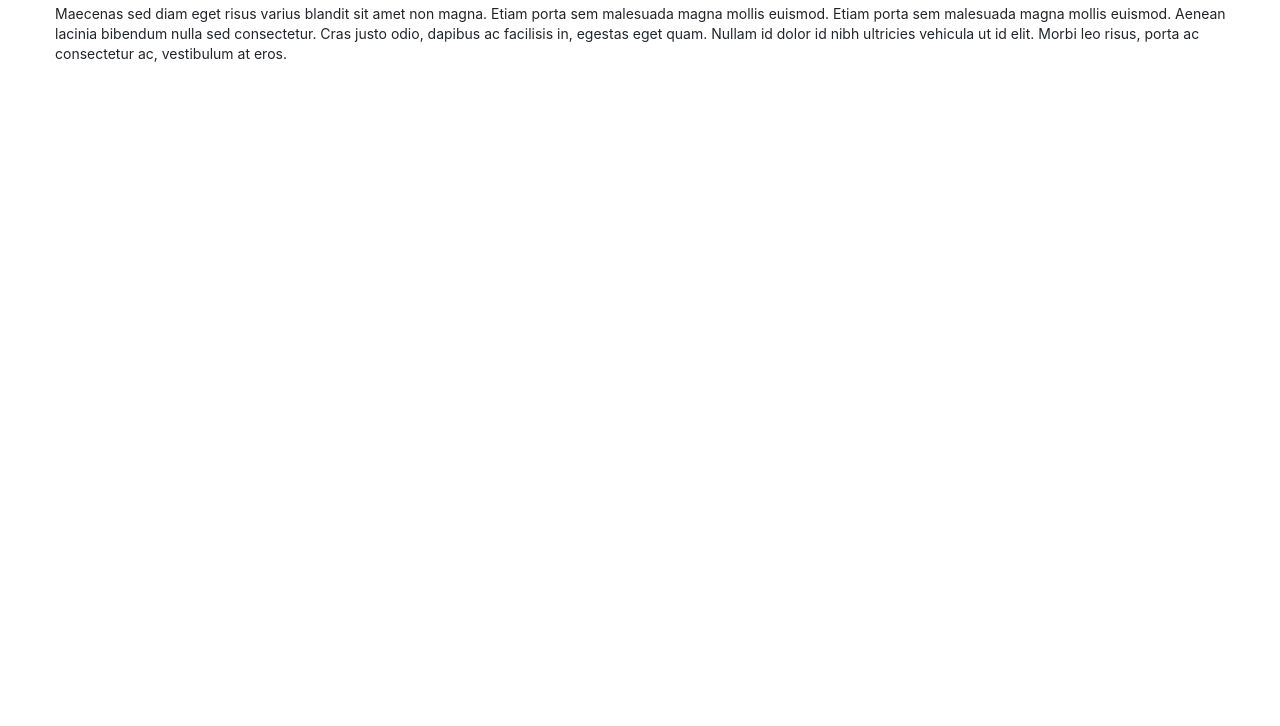
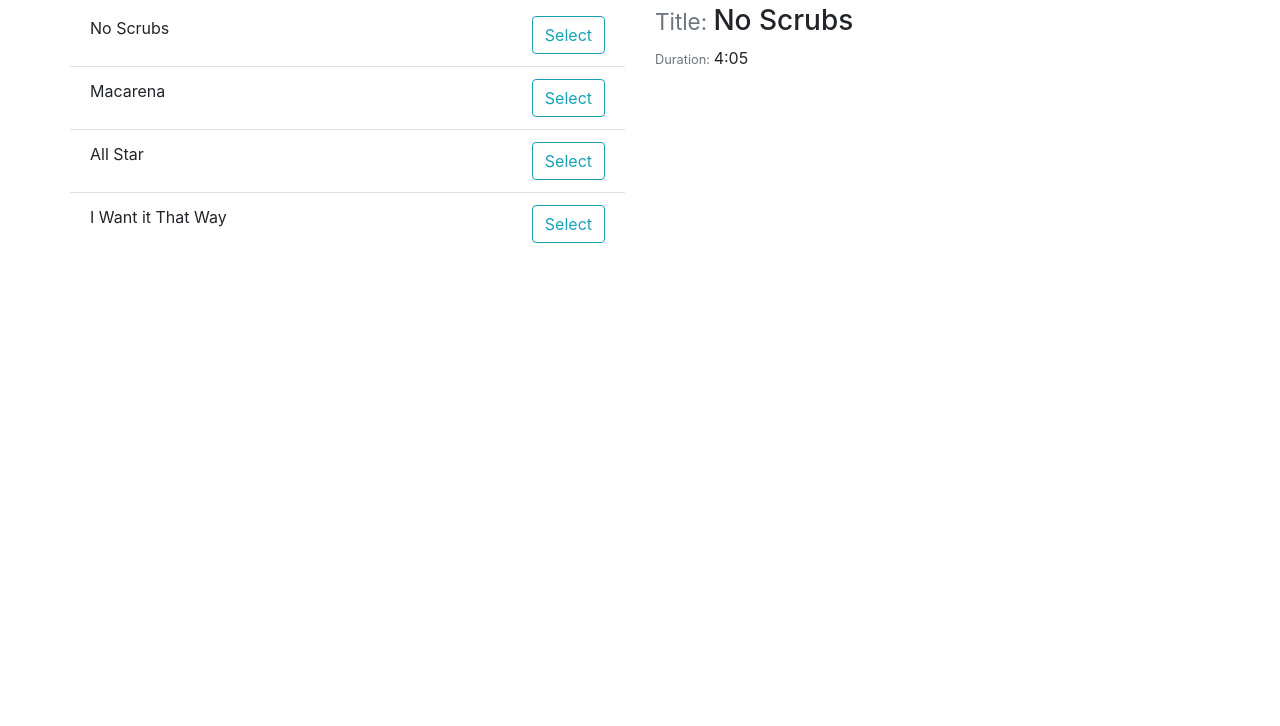
Before and after one commit to MarinaKam/react-redux, a React app: page / in a window 1280 px wide. Shown: the part 74-800 px from the top of the page. Built offline with nearby package versions, Linux system fonts and the light colour scheme.

Commit message:
control buttons to display items

```diff
--- a/public/index.html
+++ b/public/index.html
@@ -3,7 +3,7 @@
   <head>
     <meta charset="utf-8" />
     <link rel="shortcut icon" href="%PUBLIC_URL%/favicon.ico" />
-    <link rel="stylesheet" href="https://cdnjs.cloudflare.com/ajax/libs/semantic-ui/2.4.1/semantic.min.css">
+    <!--<link rel="stylesheet" href="https://cdnjs.cloudflare.com/ajax/libs/semantic-ui/2.4.1/semantic.min.css">-->
     <link rel="stylesheet" href="https://stackpath.bootstrapcdn.com/bootstrap/4.3.0/css/bootstrap.min.css" integrity="sha384-PDle/QlgIONtM1aqA2Qemk5gPOE7wFq8+Em+G/hmo5Iq0CCmYZLv3fVRDJ4MMwEA" crossorigin="anonymous">
     <meta
       name="viewport"
--- a/src/05_songs/actions/index.js
+++ b/src/05_songs/actions/index.js
@@ -0,0 +1,10 @@
+const SELECTED_SONG = 'SELECTED_SONG';
+
+//Action creator
+export const selectSong = (song) => {
+    // return action
+  return {
+      type: SELECTED_SONG,
+      payload: song
+  }
+};
--- a/src/05_songs/components/App/App.js
+++ b/src/05_songs/components/App/App.js
@@ -1,16 +1,19 @@
 import React, { Component, Fragment } from 'react';
 import SongList from "../SongList/SongList";
+import SongDetail from "../SongDetail/SongDetail";
 
 class App extends Component {
-
     render() {
         return(
             <Fragment>
-                <section className='container-fluid'>
-                    <h1>Search Songs</h1>
+                <section className='container'>
+                    <h1>List of Songs</h1>
                 </section>
-                <section className='container-fluid'>
-                   <SongList />
+                <section className='container'>
+                    <div className="row">
+                        <SongList />
+                        <SongDetail/>
+                    </div>
                 </section>
             </Fragment>
         );
--- a/src/05_songs/components/SongDetail/SongDetail.js
+++ b/src/05_songs/components/SongDetail/SongDetail.js
@@ -1,10 +1,15 @@
 import React from 'react';
+import { connect } from 'react-redux';
 
-const SongDetail = () => (
-    <li>
-        <h3>Hi</h3>
-        <p>Maecenas sed diam eget risus varius blandit sit amet non magna. Etiam porta sem malesuada magna mollis euismod. Etiam porta sem malesuada magna mollis euismod. Aenean lacinia bibendum nulla sed consectetur. Cras justo odio, dapibus ac facilisis in, egestas eget quam. Nullam id dolor id nibh ultricies vehicula ut id elit. Morbi leo risus, porta ac consectetur ac, vestibulum at eros.</p>
-    </li>
-);
+const SongDetail = ( { song, showSong } ) => {
+    return (
+        <div className='col-12 col-md-6'>
+            <h3><small className="text-muted">Title: </small>{song ? song.title : showSong.title}</h3>
+            <p><small className="text-muted">Duration: </small> { song ? song.duration : showSong.duration}</p>
+        </div>
+    );
+};
 
-export default SongDetail;
+const mapStateToProps = (state) => ({song: state.selectedSong, showSong: state.songs[0]});
+
+export default connect(mapStateToProps)(SongDetail);
--- a/src/05_songs/components/SongList/SongList.js
+++ b/src/05_songs/components/SongList/SongList.js
@@ -1,10 +1,37 @@
-import React from 'react';
-import SongDetail from "../SongDetail/SongDetail";
+import React, { Component, Fragment } from 'react';
+import { connect } from 'react-redux';
+import { selectSong } from '../../actions';
 
-const SongList = () => (
-  <ul>
-      <SongDetail/>
-  </ul>
-);
+class SongList extends Component {
 
-export default SongList;
+    renderList() {
+        return this.props.songs.map((song, i) => (
+            <li
+                className='list-group-item'
+                key={`${song.title}-${i}`}
+            >
+                { song.title }
+                <button
+                    className="btn btn-outline-info float-right"
+                    onClick={() => this.props.selectSong(song)}
+                >
+                    Select
+                </button>
+            </li>
+        ));
+    }
+
+    render() {
+        return(
+            <Fragment>
+                <ul className='list-group list-group-flush col-12 col-md-6'>
+                    {this.renderList()}
+                </ul>
+            </Fragment>
+        );
+    }
+}
+
+const mapStateToProps = (state) => ({ songs: state.songs });
+
+export default connect(mapStateToProps, { selectSong })(SongList);
--- /dev/null
+++ b/src/05_songs/reducers/index.js
@@ -0,0 +1,22 @@
+import { combineReducers } from 'redux';
+
+const songReducer = () => {
+  return [
+      {title: 'No Scrubs', duration: '4:05'},
+      {title: 'Macarena', duration: '2:30'},
+      {title: 'All Star', duration: '3:15'},
+      {title: 'I Want it That Way', duration: '2:25'},
+  ];
+};
+
+const selectedSongReducer = (selectedSong=null, action) => {
+    if (action.type === 'SELECTED_SONG') {
+        return action.payload;
+    }
+    return selectedSong;
+};
+
+export default combineReducers({
+    songs: songReducer,
+    selectedSong: selectedSongReducer
+});
--- a/src/05_songs/reducers/reducers.js
+++ /dev/null
@@ -1,6 +0,0 @@
-// const songList = (state = [], actions) => {
-//     switch (actions.type) {
-//         case 'SELECT_SONG':
-//             return []
-//     }
-// };
--- a/src/index.css
+++ b/src/index.css
@@ -1,18 +1,3 @@
-body {
-  margin: 0;
-  padding: 0;
-  font-family: -apple-system, BlinkMacSystemFont, "Segoe UI", "Roboto", "Oxygen",
-    "Ubuntu", "Cantarell", "Fira Sans", "Droid Sans", "Helvetica Neue",
-    sans-serif;
-  -webkit-font-smoothing: antialiased;
-  -moz-osx-font-smoothing: grayscale;
-}
-
-code {
-  font-family: source-code-pro, Menlo, Monaco, Consolas, "Courier New",
-    monospace;
-}
-
 ul, li {
   list-style: none;
 }
@@ -21,4 +6,9 @@ h1 {
   text-align: center;
   font-weight: 400;
   color: grey;
+  margin-bottom: 30px;
 }
+
+li:last-child {
+  border-bottom: none;
+}
--- a/src/index.js
+++ b/src/index.js
@@ -1,11 +1,17 @@
 import React from 'react';
 import ReactDOM from 'react-dom';
-// import { createStore, combineReducers } from 'redux';
+import { Provider } from 'react-redux';
+import { createStore } from 'redux';
 import './index.css';
 import App from './05_songs/components/App/App';
 import * as serviceWorker from './serviceWorker';
+import reducers from "./05_songs/reducers";
 
-ReactDOM.render(<App />, document.getElementById('root'));
+const store = createStore(reducers);
+ReactDOM.render(
+        <Provider store={store}>
+            <App />
+        </Provider>, document.getElementById('root'));
 
 // If you want your app to work offline and load faster, you can change
 // unregister() to register() below. Note this comes with some pitfalls.
```
Also changed, not shown: src/05_songs/actions/action-creators.js (deleted, +0 -10 lines), 1 other file.
